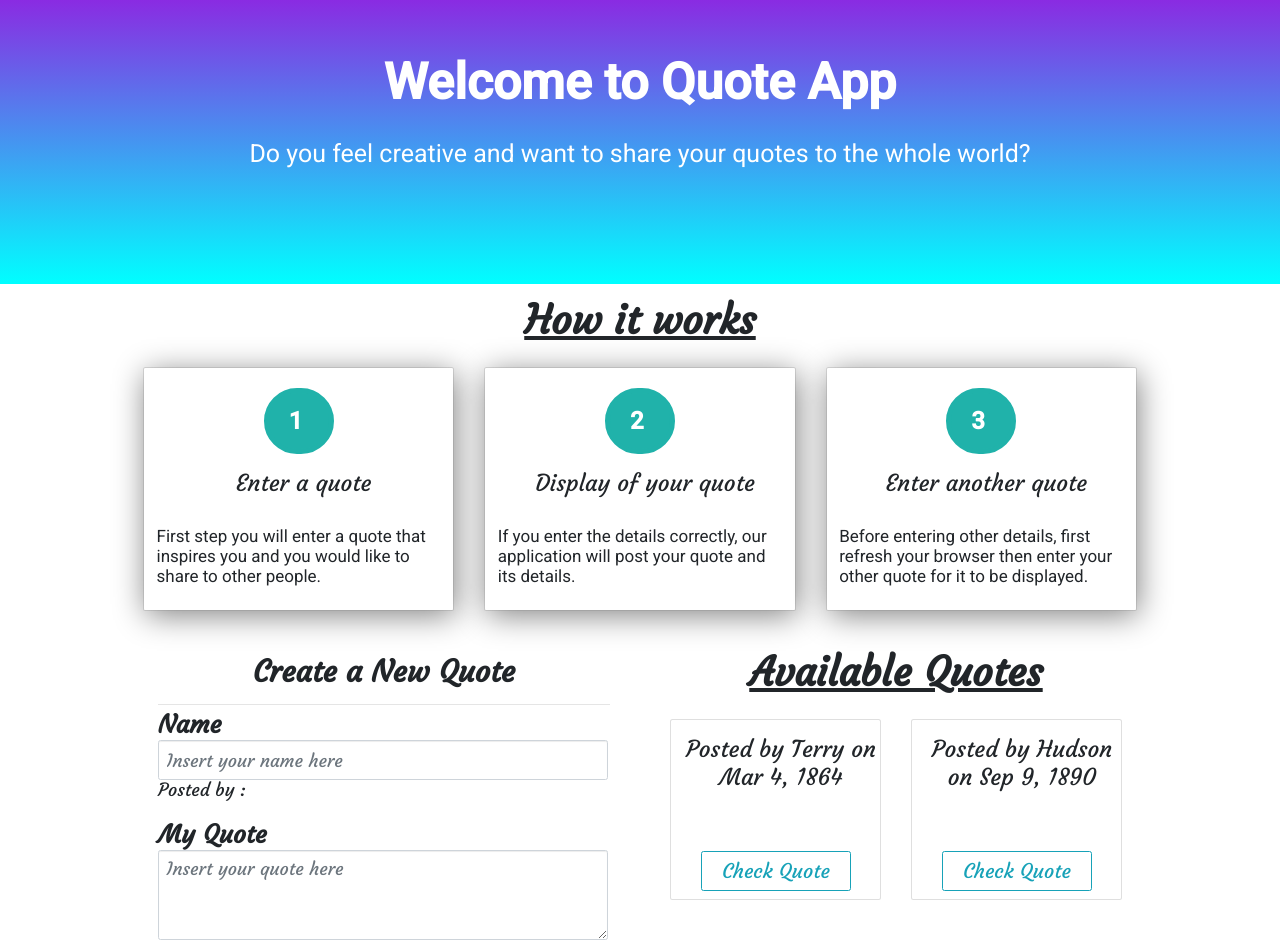
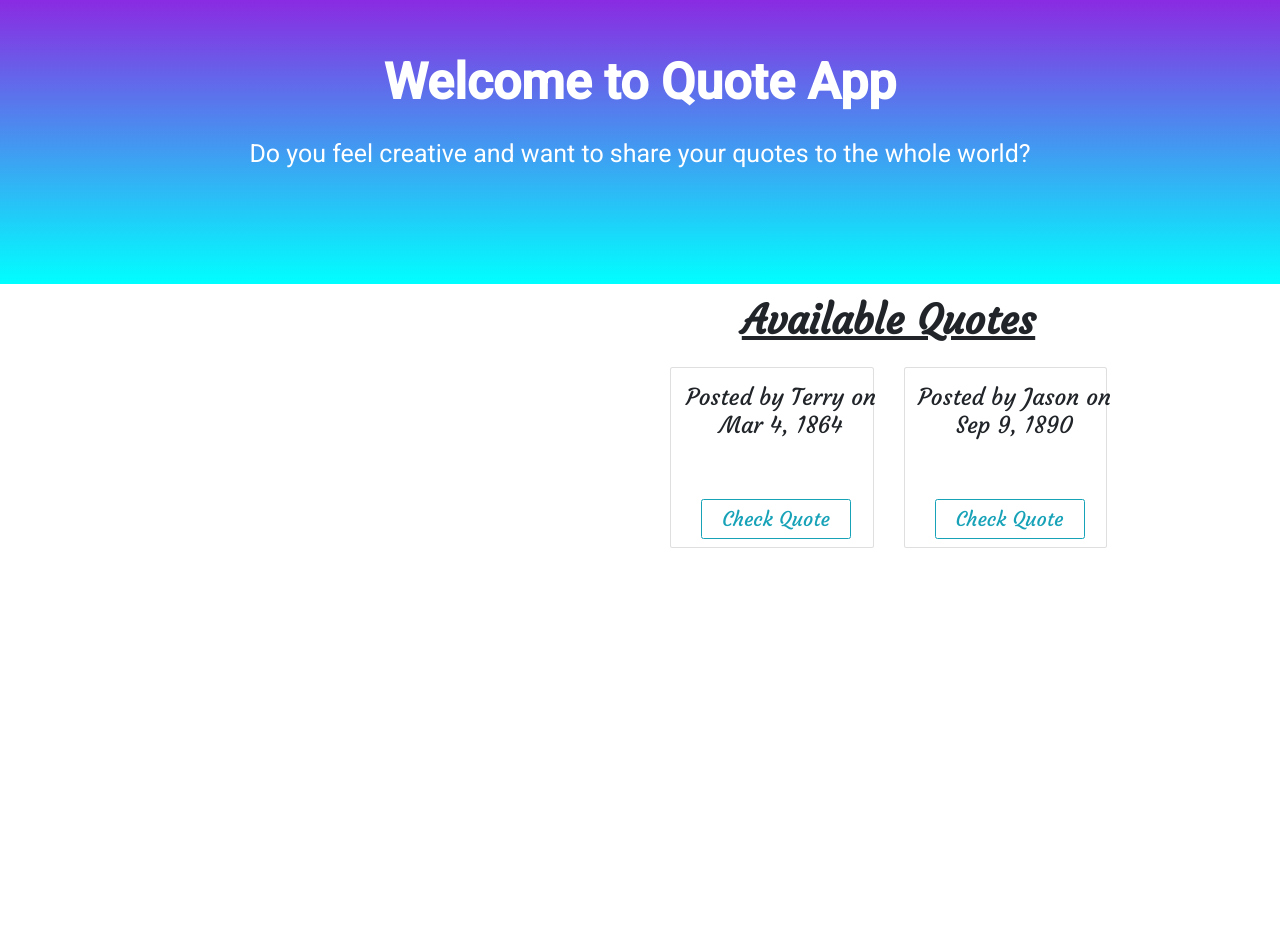
Before and after one commit to TERRYYYY/Quotes, an Angular app: page / in a window 1280 px wide. Shown: the top 949 px of the page. After the commit the page ends 800 px from the top, so only its background shows below. Built offline with nearby package versions, Linux system fonts and the light colour scheme.

Commit message:
displaying quotes on the page

```diff
--- a/src/app/quote/quote.component.html
+++ b/src/app/quote/quote.component.html
@@ -1,37 +1,12 @@
-
-    <!-- <header>
-    <a href="#" class="logo">K Quotes</a>
-    <nav>
-        <ul>
-            <li> <a href="#">Home</a></li>
-            <li><a href="#">My Quotes</a></li>
-        </ul>
-
-    </nav>
-
-    </header> -->
-
-    <!-- <div class="open-page">
-        <button type="submit" id="add-quote-button" class="btn btn-dark btn-lg" (click)= "openDialog()">Add Quote</button>
-    </div> -->
-
-    <div class="welcome">
+<div class="welcome">
         <h4>Welcome to Quote App</h4>
         <h6>Do you feel creative and want to share your quotes to the whole world?</h6>
-        <!-- <button type="submit"  class="btn btn-outline-info">Add your Quote Now</button> -->
-        <!-- <h5 class="add-quote">Add your Quote Now</h5> -->
 
     </div>
-<!-- <div id="intro">
-    <img class="background" [src]=myimage>
-    <p style="color: white; font-size: 100px;">Hello</p> -->
 
     <div class="container">
-        <!-- <div appHighestVotes class="card-body">
-                <p>Congratulations!Your quote has {{bestQuote().upVote}} quotes.</p>
-                </div> -->
 
-        <h2 class="quote-title">How it works </h2>
+        <!-- <h2 class="quote-title">How it works </h2>
     <div class="row">
         <div class="how-it-works">
         <div class="col-md-4 mb-3">
@@ -82,12 +57,12 @@
 
             </div>
         </div>
-        </div>
+        </div> -->
 
         <div class="col-md-6">
 
 
-            <app-quote-form  (showForm)='hideForm()' (addQuote)="addNewQuote($event)"> </app-quote-form>
+            <!-- <app-quote-form  (showForm)='hideForm()' (addQuote)="addNewQuote($event)"> </app-quote-form> -->
 
         </div>
         <div class="col-md-6">
@@ -113,13 +88,13 @@
 
 
         <div *ngIf ='quote.showDescription' >
-            <app-quote-detail [quote]='quote' (isComplete)='deleteQuote($event,i)' ></app-quote-detail>
+            <!-- <app-quote-detail [quote]='quote' (isComplete)='deleteQuote($event,i)' ></app-quote-detail> -->
         </div>
 
         </div>
 
         </div>
-    </div>
+
 
     <!-- <p *ngIf='quotes.length > 5'>Your quotes are too many</p> -->
 </div>
--- a/src/app/quote/quote.component.ts
+++ b/src/app/quote/quote.component.ts
@@ -13,7 +13,7 @@ export class QuoteComponent implements OnInit {
   myDate = Date.now( );
   quotes: Quote[] = [
     new Quote(1, 'Terry', 'I have no special talent. I am only passionately curious.' ,'Albert Einstein', new Date(1864, 2, 4),0,0),
-    new Quote(2, 'Hudson', 'Wisely, and slow. They stumble that run fast.', 'William Shakespeare', new Date(1890, 8, 9),0,0),
+    new Quote(2, 'Jason', 'Stay hungry, stay foolish', 'Steve Jobs', new Date(1890, 8, 9),0,0),
     // new Quote(3, 'Lorraine', 'If you judge people, you have no time to love them.','Mother Teresa', new Date(1785, 9, 21)),
     // new Quote(4, 'Jason', 'Stay hungry, stay foolish.','Steve Jobs', new Date(2012, 10, 19)),
     // new Quote(5, 'Michiel', 'Be kind whenever possible. It is always possible.','Dalai Lama', new Date(1990, 7, 16)),
@@ -28,22 +28,22 @@ export class QuoteComponent implements OnInit {
   }
 
 
-  deleteQuote(isComplete, index) {
-    if (isComplete) {
-      let toDelete = confirm(`Are you sure you want to delete Quote by: ${this.quotes[index].author}?`)
+  // deleteQuote(isComplete, index) {
+  //   if (isComplete) {
+  //     let toDelete = confirm(`Are you sure you want to delete Quote by: ${this.quotes[index].author}?`)
 
-      if (toDelete) {
-        this.quotes.splice(index, 1)
-      }
-    }
-  }
+  //     if (toDelete) {
+  //       this.quotes.splice(index, 1)
+  //     }
+  //   }
+  // }
 
-  addNewQuote(quote) {
-    let quoteLength = this.quotes.length;
-    quote.id = quoteLength + 1;
-    quote.completeDate = new Date(quote.completeDate)
-    this.quotes.push(quote)
-  }
+  // addNewQuote(quote) {
+  //   let quoteLength = this.quotes.length;
+  //   quote.id = quoteLength + 1;
+  //   quote.completeDate = new Date(quote.completeDate)
+  //   this.quotes.push(quote)
+  // }
 
   showForm:boolean = false;
 
```
Also changed, not shown: 6 other files (tests, documents, lock files or other folders).
